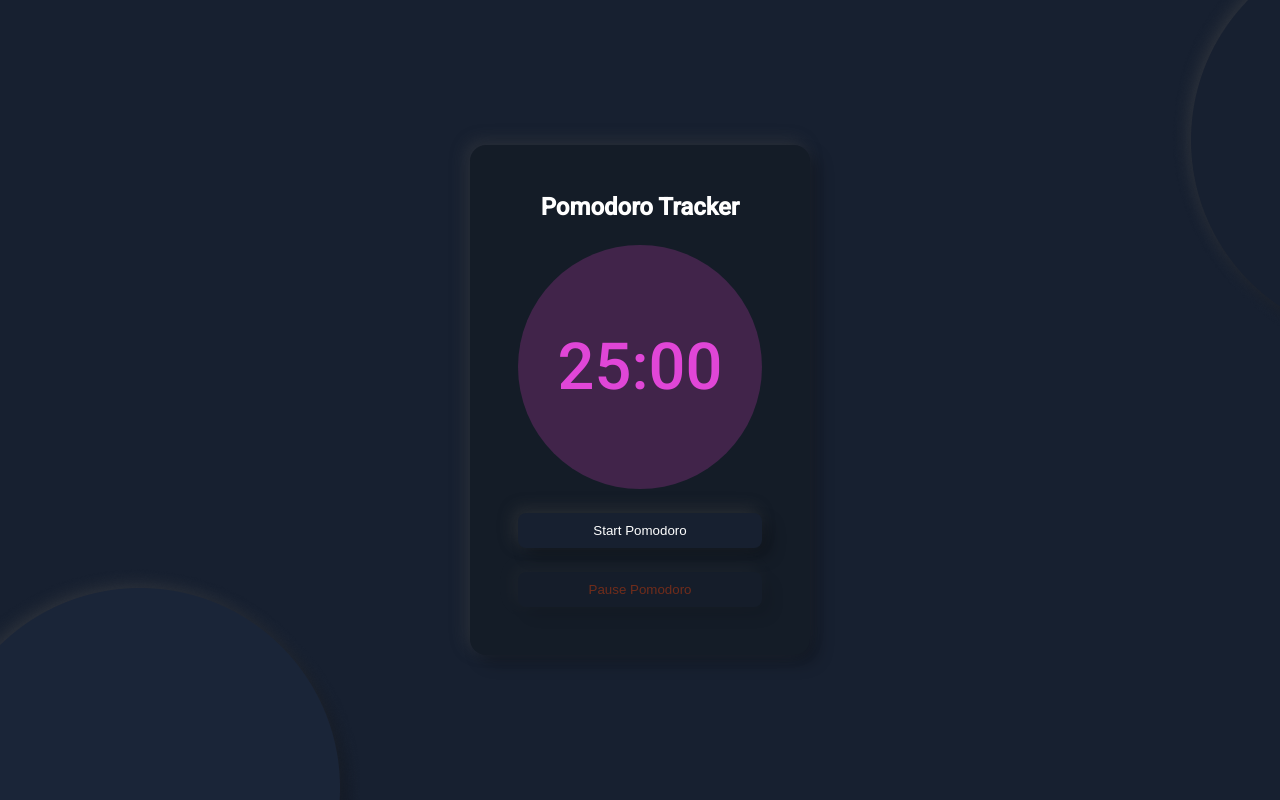
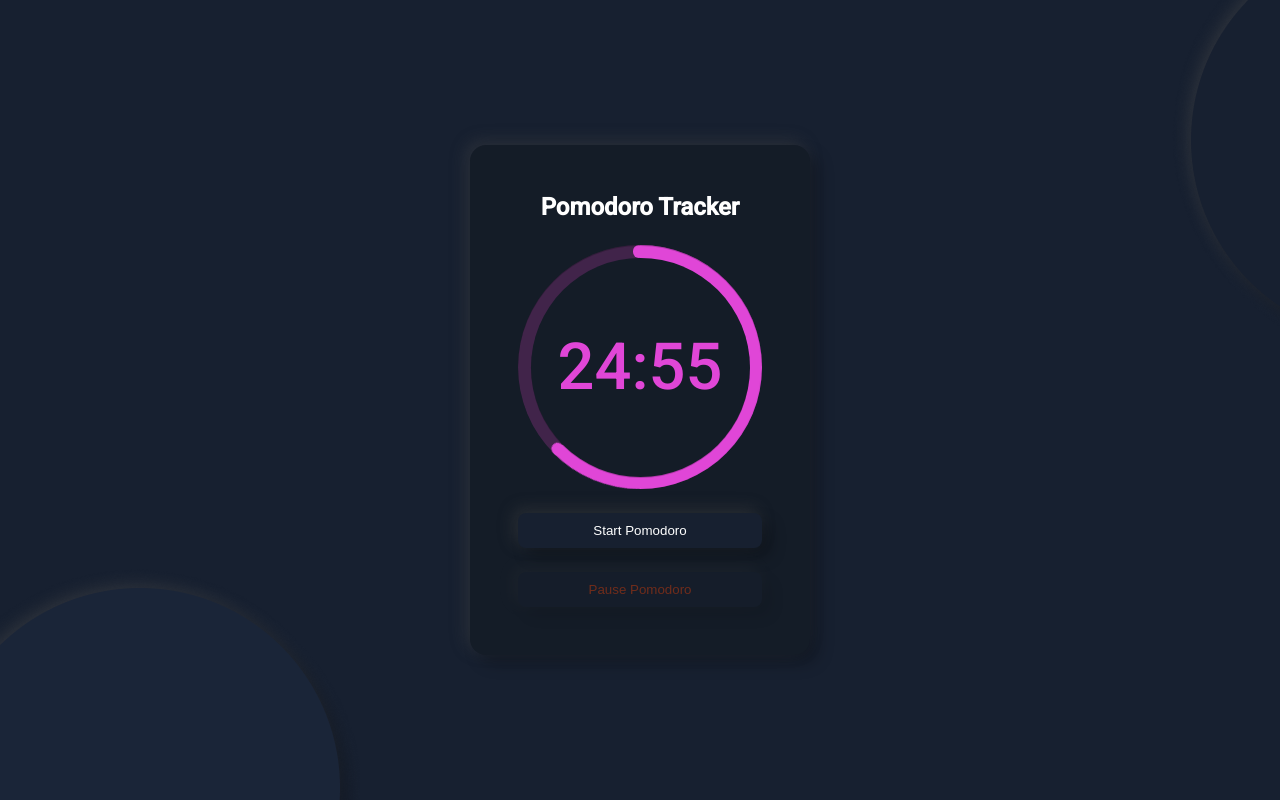
Before and after one commit to epontoni/pomodoro, a plain HTML site: page index.html in a window 1280 px wide. Drawn offline with Linux system fonts and the light colour scheme.

Commit message:
circular progress bar version 1

```diff
--- /dev/null
+++ b/css/circular-progress-bar.css
@@ -0,0 +1,144 @@
+:root {
+    /*-- circleSize: 244px = 15.25rem */
+    --innerCircleSize: calc( var(--circleSize) - 25px );
+    --innerCircleMargin: calc( -1*( (var(--innerCircleSize) / 2 )));
+}
+
+.circular {
+    height: var(--circleSize);
+    width: var(--circleSize);
+    position: relative;
+}
+
+.circular .inner,
+.circular .outer,
+.circular .circle {
+    position: absolute;
+    z-index: 6;
+    height: 100%;
+    width: 100%;
+    border-radius: 100%;
+    box-shadow: inset 0 1px 0 rgba(0,0,0,0.2);
+}
+
+.circular .inner {
+    top: 50%;
+    left: 50%;
+    height: var(--innerCircleSize);
+    width: var(--innerCircleSize);
+    margin-top: var(--innerCircleMargin);
+    margin-left: var(--innerCircleMargin);
+    /*margin: -112px 0 0 -112px;*/
+    background-color: var(--black);
+    border-radius: 100%;
+    box-shadow: 0 1px 0 rgba(0,0,0,0.2);
+}
+
+.circular .circle {
+    z-index: 1;
+    box-shadow: none;
+}
+
+.circular .numb {
+    position: absolute;
+    top: 50%;
+    left: 50%;
+    transform: translate(-50%, -50%);
+    z-index: 10;
+    color: var(--pink);
+    font-size: 4.0625rem;
+}
+
+.circular .bar {
+    position: absolute;
+    height: 100%;
+    width: 100%;
+    background: transparent; /* rgba(244,70,215,.2); */
+    border-radius: 100%;
+    clip: rect(0px, var(--circleSize), var(--circleSize), calc( var(--circleSize) / 2 ));
+}
+
+.circle .bar .progress {
+    position: absolute;
+    height: 100%;
+    width: 100%;
+    border-radius: 100%;
+    clip: rect(0px, calc( var(--circleSize) / 2 ), var(--circleSize), 0px);
+}
+
+.circle .bar .progress,
+.dot span {
+    background: var(--pink);
+}
+
+.circle .left .progress {
+    z-index: 1;
+    animation: left 4s linear both;
+}
+
+@keyframes left {
+    100% {
+      transform: rotate(180deg);
+    }
+}
+
+.circle .right {
+    z-index: 3;
+    transform: rotate(180deg);
+}
+
+.circle .right .progress {
+    animation: right 4s linear both;
+    animation-delay: 4s;
+}
+
+@keyframes right {
+    100% {
+      transform: rotate(180deg);
+    }
+}
+
+.circle .dot-fixed {
+    z-index: 2;
+    position: absolute;
+    left: calc(50% - 7.5px);
+    top: 5px;
+    width: 12.5px;
+    height: 12.5px;
+    margin-top: -5px;
+    background: var(--pink);
+    border-radius: 50%;
+}
+
+.circle .dot {
+    z-index: 2;
+    position: absolute;
+    left: 50%;
+    top: 50%;
+    width: 50%;
+    height: 12.5px;
+    margin-top: -6.25px;
+    animation: dot 8s linear both;
+    transform-origin: 0% 50%;
+}
+
+.circle .dot span {
+    position: absolute;
+    right: 0;
+    width: 12.5px;
+    height: 12.5px;
+    border-radius: 100%;
+}
+  @keyframes dot{
+    0% {
+      transform: rotate(-90deg);
+    }
+    50% {
+      transform: rotate(90deg);
+      z-index: 4;
+    }
+    100% {
+      transform: rotate(270deg);
+      z-index: 4;
+    }
+  }
--- a/css/pomodoro.css
+++ b/css/pomodoro.css
@@ -1,3 +1,4 @@
+@import "./circular-progress-bar.css";
 :root {
     --circleSize: 15.25rem;
 }
@@ -37,6 +38,7 @@
     justify-content: center;
     /*justify-items: center;*/
     text-align: center;
+    min-width: 100%;
 }
 
 .pomodoro-timer {
--- a/index.html
+++ b/index.html
@@ -14,13 +14,36 @@
     <div class="pomodoro">
         <h1>Pomodoro Tracker</h1>
         <div class="pomodoro-progress">
+
+            <!-- Circular Progress bar -->
+            <div class="circular">
+                <div class="inner"></div>
+                <div class="outer"></div>
+                <div class="numb">25:00</div>
+                <div class="circle">
+                    <div class="dot-fixed">
+                        <span></span>
+                    </div>
+                   <div class="dot">
+                      <span></span>
+                   </div>
+                   <div class="bar left">
+                      <div class="progress"></div>
+                   </div>
+                   <div class="bar right">
+                      <div class="progress"></div>
+                   </div>
+                </div>
+             </div>
+
+            <!--
             <div class="circle">
-                <div class="pomodoro-timer">25:00</div>
+                <div class="pomodoro-timer"></div>
                 <div class="mask">
                     <div class="fill"></div>
                 </div>
             </div>
-
+            -->
             <!--
             <div class="pomodoro-addTime">1x</div>
             -->
--- a/js/index.js
+++ b/js/index.js
@@ -1,8 +1,25 @@
-var transform_styles = ['-webkit-transform',
+/*var transform_styles = ['-webkit-transform',
                         '-ms-transform',
                         'transform'];
 window.randomize = function() {
  var rotation = Math.floor(Math.random() * 180);
  fill_rotation = rotation / 2;
  document.querySelector('.circle .fill').style.transform = `rotate(${fill_rotation}deg)`;
-}
+}*/
+
+const numb = document.querySelector('.numb')
+let counter = 1500; /* 1500 seg = 25 min */
+
+setInterval(()=>{
+    if(counter == 0) {
+        clearInterval()
+    } else {
+        counter -= 1
+        numb.textContent = `${Math.trunc(counter/60)}:${ (counter%60 < 10) && (counter%60 >= 0) ? '0' + counter%60 : counter%60}`;
+    }
+}, 1000)
+
+/*let outer = document.querySelector('.outer')
+let inner = document.querySelector('.inner')
+let outer = document.querySelector('.outer')
+let outer = document.querySelector('.outer')*/
```
